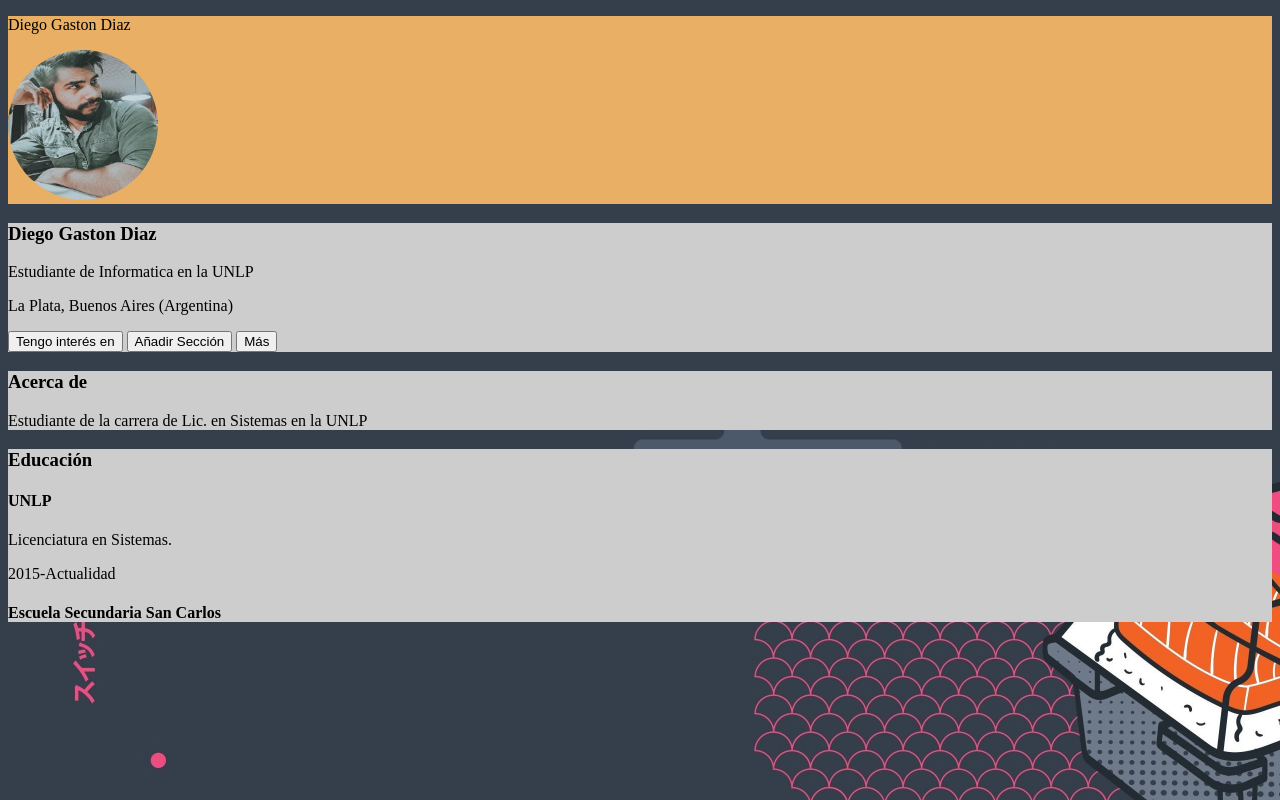
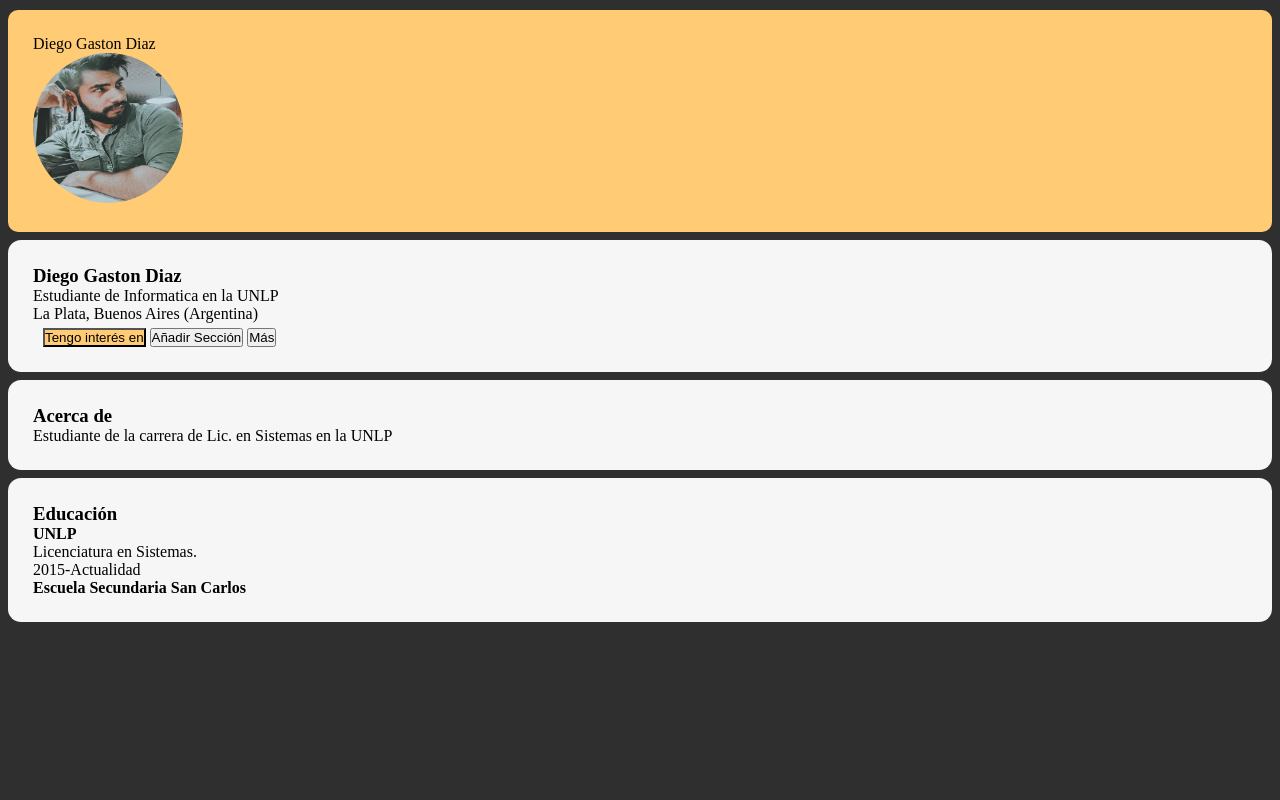
Before and after one commit to Gaston-Diaz/ProyectoAP, a plain HTML site: page index.html in a window 1280 px wide. Drawn offline with Linux system fonts and the light colour scheme.

Commit message:
se modifico el archivo html

```diff
--- a/index.html
+++ b/index.html
@@ -2,38 +2,44 @@
 <html lang="en">
     <head>
         <meta charset="utf-8">
-        <meta name="viewport" content="width=device-width, initial-scale=1.0">
+        <link rel="stylesheet" type="text/css" href="style.css">
         <title>Prueba Portfolio</title>
     </head>
-    <body style="background-image: url(img/background.png);">
-        <div style="background-color: rgb(233, 176, 101);">
+    <body>
+        <div id="contenedor">
+            <div class="header">
                  <p>Diego Gaston Diaz</p>
-            <img src="img/img1.jpg" alt="foto de Perfil" width="150" height="150" style="border-radius: 50%;">
+                 <img src="img/img1.jpg" alt="foto de Perfil" class="perfil">
             </div>
-        <div style="background-color: rgb(206, 205, 205)">
+
+            <div id="datos" class="banner">
                 <h3>Diego Gaston Diaz </h3>
                 <p>Estudiante de Informatica en la UNLP</p>
                 <p>La Plata, Buenos Aires (Argentina)</p>
-            <div>
-                <button >Tengo interés en</button>
+                <div style="margin-top: 5px; margin-left: 10px;">
+                     <button style="background-color:#ffcb74;" >Tengo interés en</button>
                      <button>Añadir Sección</button>
                      <button>Más</button>
                 </div>
             </div>
-        <div style="background-color: rgb(206, 205, 205)">
+
+            <div id="contenido" class="banner">
                  <h3>Acerca de</h3>
                  <p>Estudiante de la carrera de Lic. en Sistemas en la UNLP</p>
             </div>
-        <div style="background-color: rgb(206, 205, 205)">
+
+             <div class="banner">
                  <h3>Educación</h3>
                  <div>
                      <h4>UNLP</h4>
                      <p>Licenciatura en Sistemas.</p>
                      <p>2015-Actualidad</p>
                 </div>
+
                 <div>
                      <h4>Escuela Secundaria San Carlos</h4>
                 </div>
             </div>
+        </div>
     </body>
 </html>
--- /dev/null
+++ b/style.css
@@ -0,0 +1,34 @@
+*{
+    margin: 0;
+    padding: 0;
+}
+body{
+    background-color: #2f2f2f;
+}
+#contenedor{
+    width: auto;
+    height: auto;
+    margin: 2px auto;
+    padding: 8px;
+}
+.header{
+    padding: 25px;
+    background-color: #ffcb74;
+    border-radius: 10px;
+    margin-bottom: 8px;
+    position: relative;
+}
+.perfil{
+
+    border-radius: 50%;
+    height: 150px;
+    width: 150px;
+
+}
+.banner{
+    padding: 25px;
+    background-color: #f6f6f6;
+    border-radius: 13px;
+    margin-bottom: 8px;
+    position: relative;
+}
```
Also changed, not shown: img/Logo_UNLP.jpg (added). Lines whose indentation alone changed are shown as unchanged.
